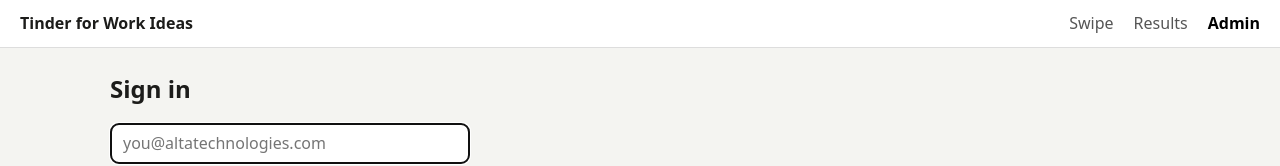
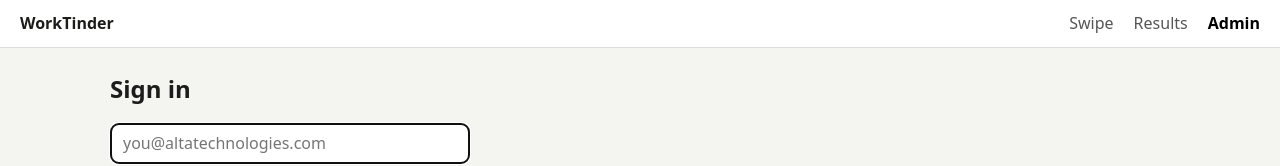
Before and after one commit to AidanAlta/AltaTinder, a plain HTML site: page admin.html in a window 1280 px wide. Shown: the top 166 px of the page. Drawn offline with nearby package versions, Linux system fonts and the light colour scheme.

Commit message:
Rename header to WorkTinder
Co-Authored-By: Claude Opus 5.5 <noreply@anthropic.com>
Claude-Session: https://claude.ai/code/session_01NdR9D5qaccnZ5AywL9uNAP

```diff
--- a/admin.html
+++ b/admin.html
@@ -8,7 +8,7 @@
 </head>
 <body>
 <header>
-  <b>Tinder for Work Ideas</b>
+  <b>WorkTinder</b>
   <a href="index.html">Swipe</a>
   <a href="results.html">Results</a>
   <a href="admin.html" class="on">Admin</a>
```
Also changed, not shown: index.html (+1 -1 lines), results.html (+1 -1 lines).
